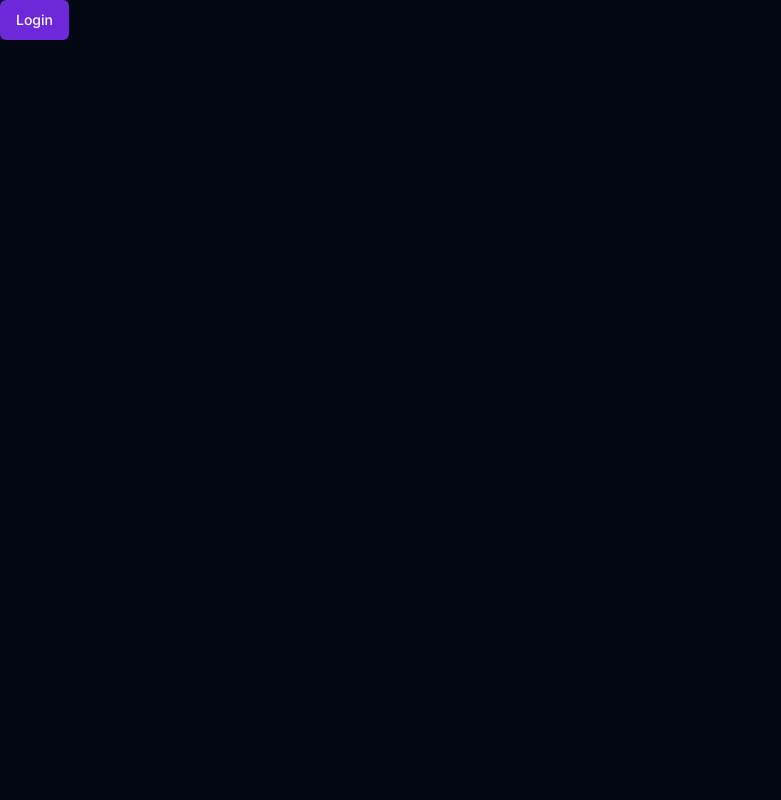
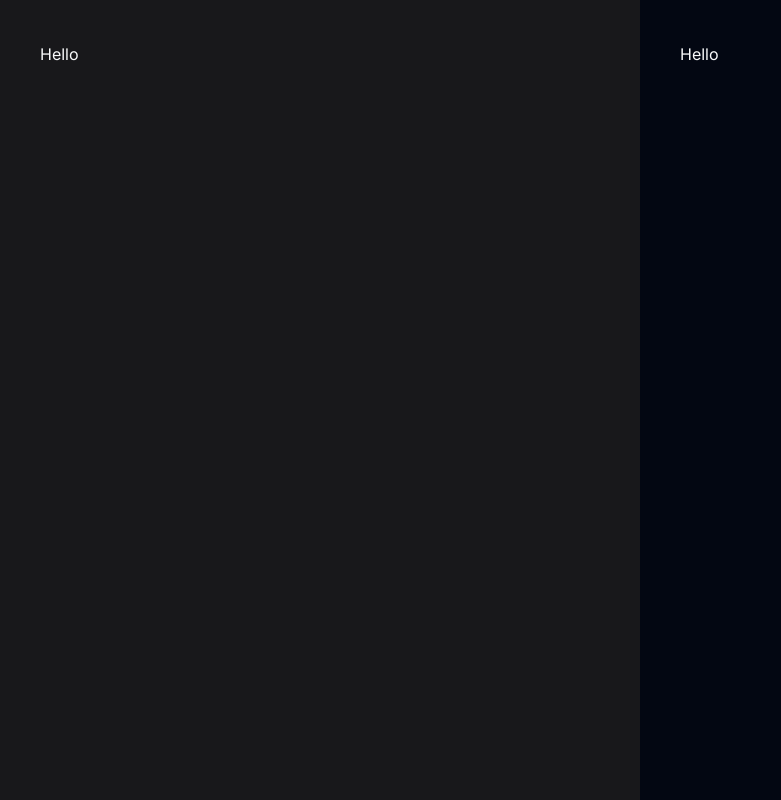
Before and after one commit to AdamLBS/Area, a Next.js app in the folder web-app/: page /login in a window 1280 px wide. Shown: the whole page, without its empty margins (0-781 px from the left). Built offline with nearby package versions, Linux system fonts and the light colour scheme.

Commit message:
feat(LoginPage): init styles

```diff
--- a/web-app/src/pages/login/LoginPage.component.tsx
+++ b/web-app/src/pages/login/LoginPage.component.tsx
@@ -1,11 +1,22 @@
-import { Button } from '@/components/ui';
+'use client';
 import React, { memo } from 'react';
+import {
+  LeftContainer,
+  PageContainer,
+  RightContainer,
+} from './LoginPage.style';
+import { PrimaryDefault } from '@/lib/ui/design-system';
 
 const Login = () => {
   return (
-    <div>
-      <Button>Login</Button>
-    </div>
+    <PageContainer>
+      <LeftContainer>
+        <PrimaryDefault>Hello</PrimaryDefault>
+      </LeftContainer>
+      <RightContainer>
+        <PrimaryDefault>Hello</PrimaryDefault>
+      </RightContainer>
+    </PageContainer>
   );
 };
 
--- a/web-app/src/pages/login/LoginPage.style.tsx
+++ b/web-app/src/pages/login/LoginPage.style.tsx
@@ -0,0 +1,18 @@
+import styled from 'styled-components';
+
+export const PageContainer = styled.div`
+  display: flex;
+  width: 100vw;
+  height: 100vh;
+`;
+
+export const LeftContainer = styled.div`
+  flex: 1;
+  background-color: #18181b;
+  padding: 40px;
+`;
+
+export const RightContainer = styled.div`
+  flex: 1;
+  padding: 40px;
+`;
```
